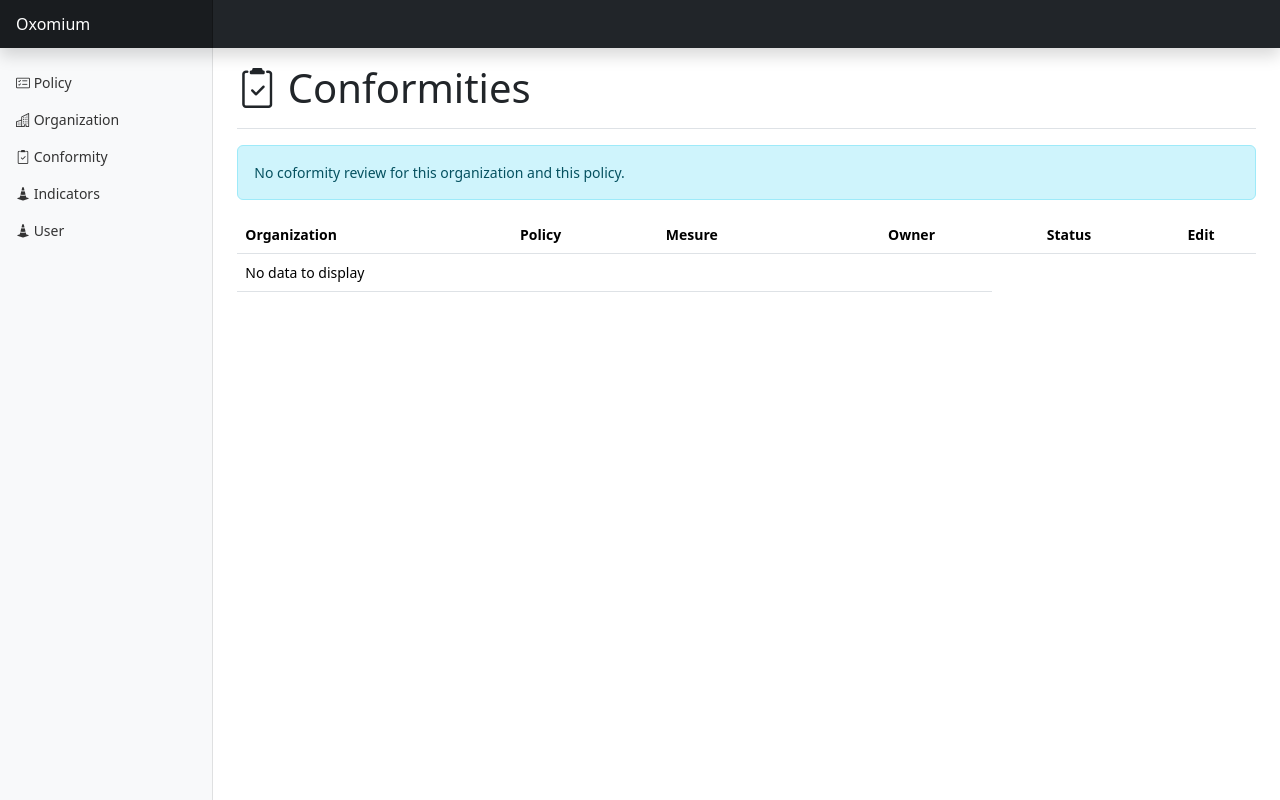
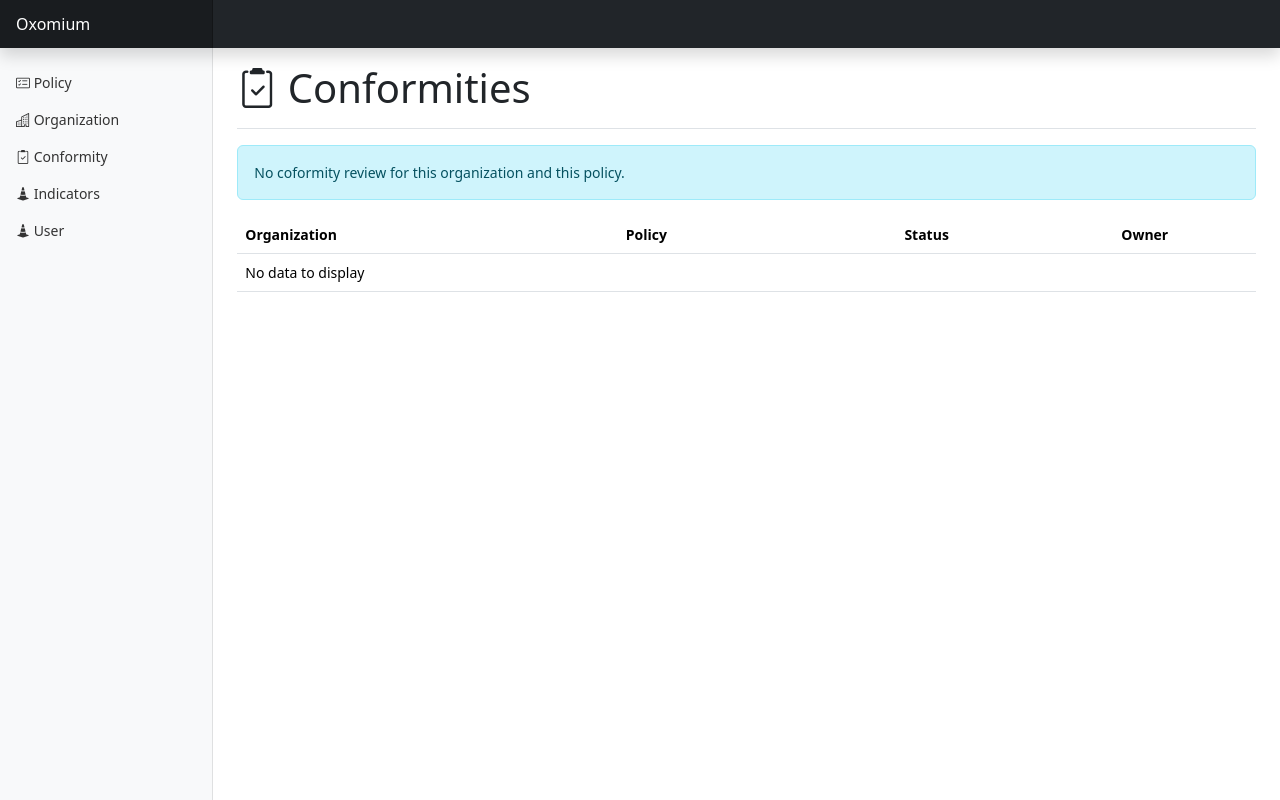
Before and after one commit to pep-un/Oxomium, a Django app: page /conformity/ in a window 1280 px wide. Run offline with Django 4.2, Linux system fonts and the light colour scheme; the visitor is signed in with stand-in values (Sample User, id 1); data that the repository does not hold is empty; some libraries are stand-ins or nearby versions.

Commit message:
Update representation of measure acording to #1

```diff
--- a/conformity/models.py
+++ b/conformity/models.py
@@ -128,7 +128,7 @@ class Mesure(models.Model):
     is_parent = models.BooleanField(default=False)
 
     def __str__(self):
-        return str(self.policy + " | " + self.name)
+        return str(self.name)
 
     def get_childrens(self):
         '''Return all children of the mesure'''
--- a/conformity/templates/conformity/conformity_list.html
+++ b/conformity/templates/conformity/conformity_list.html
@@ -10,68 +10,24 @@
         <tr>
             <th class="">Organization</th>
             <th class="">Policy</th>
-            <th class="">Mesure</th>
+            <th class="text-center">Status</th>
             <th class="text-center">Owner</th>
-            <th class="text-center">Status</th>
-            <th class="text-center">Edit</th>
         </tr>
     </thead>
     <tbody>
     {% for con in conformity_list %}
         <tr>
             <th class="col">{{ con.organization }}</th>
-            <th class="col">{{ con.mesure.policy }}</th>
             <th class="col">{{ con.mesure.title }}</th>
-            <td class="col-2 text-center">
-                {{ con.responsible|capfirst }}
-            </td>
             <td class="col-4 text-center">
+                <a href="{% url 'conformity:conformity_orgpol_index' con.organization.id con.mesure.policy.id %}">
                 <div class="progress">
                     <div class="progress-bar" role="progressbar" style="width: {{ con.status }}%" aria-valuenow="{{ con.status }}" aria-valuemin="0" aria-valuemax="100">{{ con.status }}%</div>
                 </div>
+                </a>
             </td>
-            <td class="col-1 text-center"> <a href="{% url 'conformity:conformity_form' con.id %}"> <i class="bi bi-pencil-square"></i> </a> </td>
+            <td class="col-2 text-center"> {{ con.responsible|capfirst }} </td>
         </tr>
-        {% for con in con.get_children %}
-            <tr>
-                <th class="col">{{ con.organization }}</th>
-                <th class="col">{{ con.mesure.policy }}</th>
-                <th>
-                    <span class="ps-2 bi bi-arrow-return-right">{{ con.mesure.title }}</span>
-                </th>
-                <td class="text-center">
-                    {{ con.responsible|capfirst }}
-                </td>
-                <td class="text-center">
-                    <div class="progress">
-                        <div class="progress-bar" role="progressbar" style="width: {{ con.status }}%" aria-valuenow="{{ con.status }}" aria-valuemin="0" aria-valuemax="100">{{ con.status }}%</div>
-                    </div>
-                </td>
-                <td class="text-center">
-                    <a href="{% url 'conformity:conformity_form' con.id %}"> <i class="bi bi-pencil-square"></i> </a>
-                </td>
-            </tr>
-                {% for con in con.get_children %}
-                    <tr>
-                        <th class="col">{{ con.organization }}</th>
-                        <th class="col">{{ con.mesure.policy }}</th>
-                        <th>
-                            <span class="ps-4 bi bi-arrow-return-right">{{ con.mesure.title }}</span>
-                        </th>
-                        <td class="text-center">
-                            {{ con.responsible|capfirst }}
-                        </td>
-                        <td class="text-center">
-                            <div class="progress">
-                                <div class="progress-bar" role="progressbar" style="width: {{ con.status }}%" aria-valuenow="{{ con.status }}" aria-valuemin="0" aria-valuemax="100">{{ con.status }}%</div>
-                            </div>
-                        </td>
-                        <td class="text-center">
-                            <a href="{% url 'conformity:conformity_form' con.id %}"> <i class="bi bi-pencil-square"></i> </a>
-                        </td>
-                    </tr>
-                {% endfor %}
-        {% endfor %}
     {% empty %}
         <div class="alert alert-info" role="alert">
             No coformity review for this organization and this policy.
```
Also changed, not shown: conformity/templates/conformity/conformity_orgpol_list.html (+10 -10 lines).
